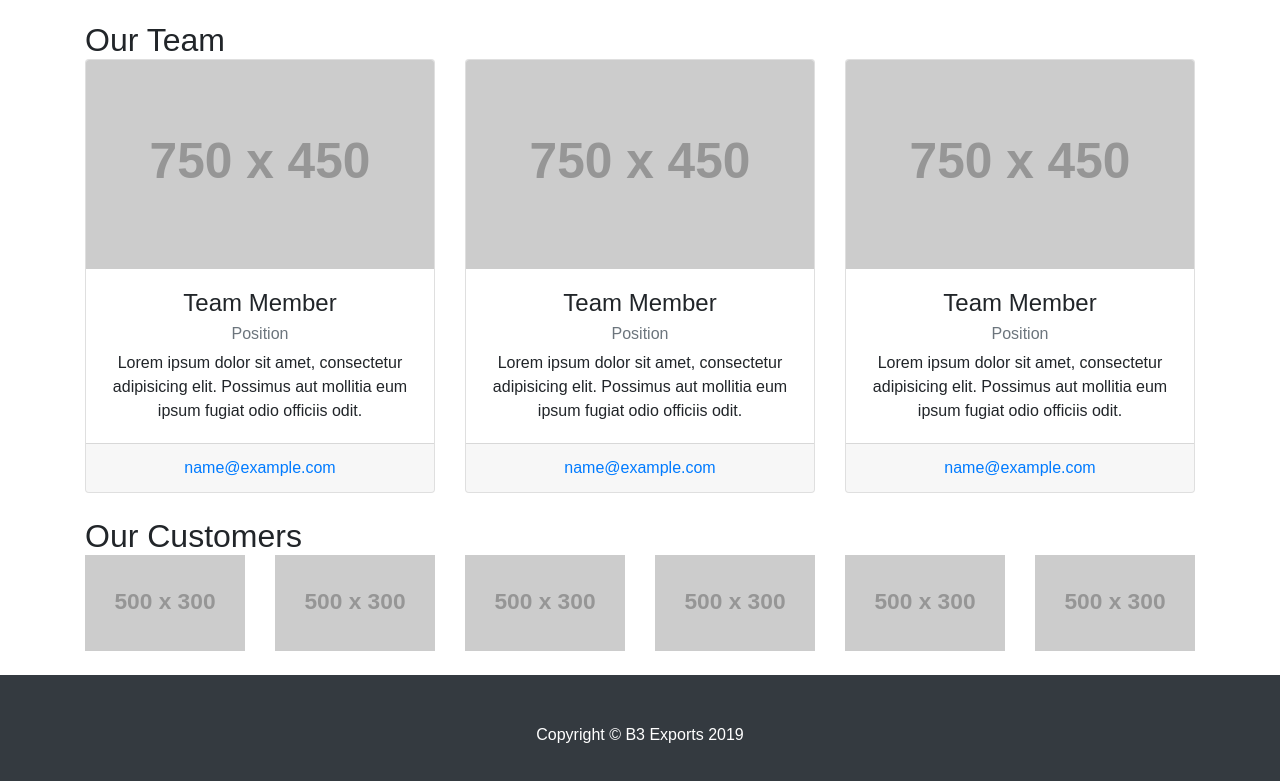
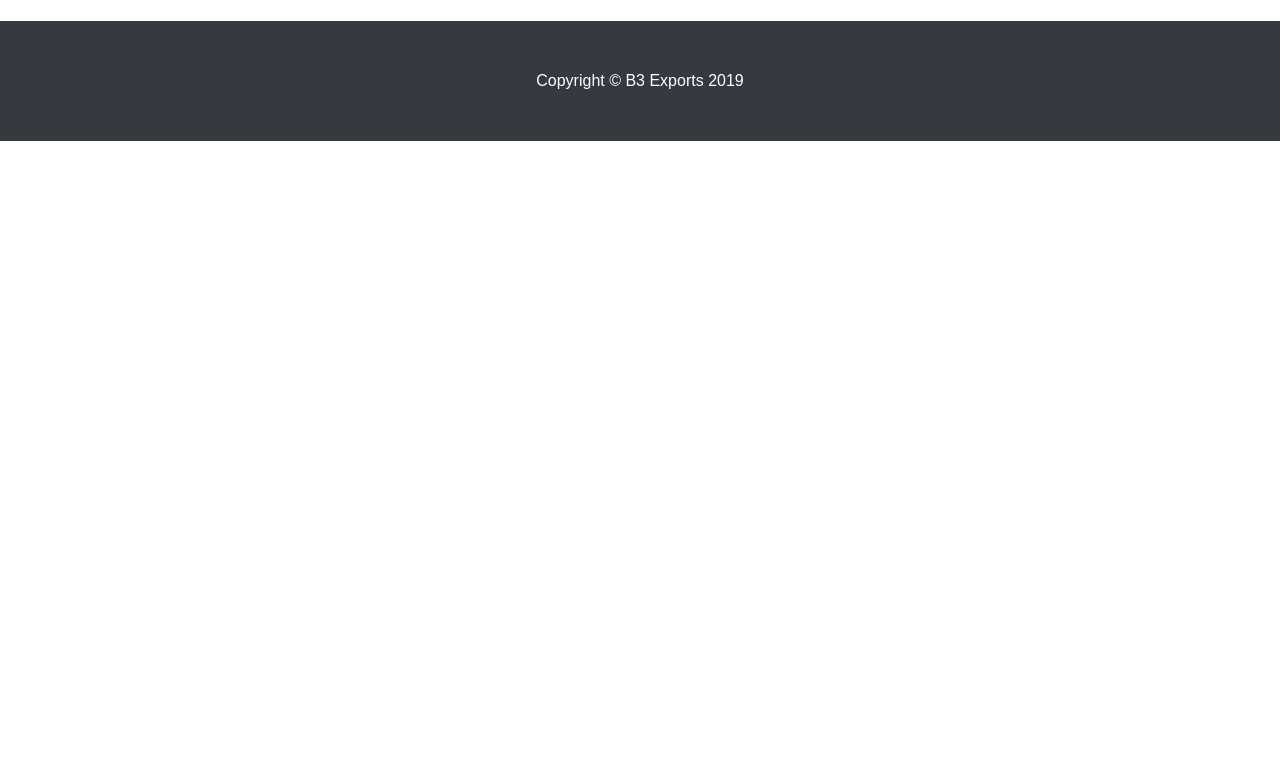
Before and after one commit to b3exportsgh/b3exportsgh.github.io, a website: page about.html in a window 1280 px wide. Shown: the part 1165-1946 px from the top of the page. After the commit the page ends 1306 px from the top, so only its background shows below. Drawn offline with Linux system fonts and the light colour scheme; placeholder pictures from the web are drawn by us.

Commit message:
About page update

```diff
--- a/about.html
+++ b/about.html
@@ -180,7 +180,7 @@
     <!-- /.row -->
 
     <!-- Team Members -->
-    <h2>Our Team</h2>
+    <!-- <h2>Our Team</h2>
 
     <div class="row">
       <div class="col-lg-4 mb-4">
@@ -222,11 +222,11 @@
           </div>
         </div>
       </div>
-    </div>
+    </div> -->
     <!-- /.row -->
 
     <!-- Our Customers -->
-    <h2>Our Customers</h2>
+    <!-- <h2>Our Customers</h2>
     <div class="row">
       <div class="col-lg-2 col-sm-4 mb-4">
         <img class="img-fluid" src="http://placehold.it/500x300" alt="">
@@ -246,7 +246,7 @@
       <div class="col-lg-2 col-sm-4 mb-4">
         <img class="img-fluid" src="http://placehold.it/500x300" alt="">
       </div>
-    </div>
+    </div> -->
     <!-- /.row -->
 
   </div>
```
